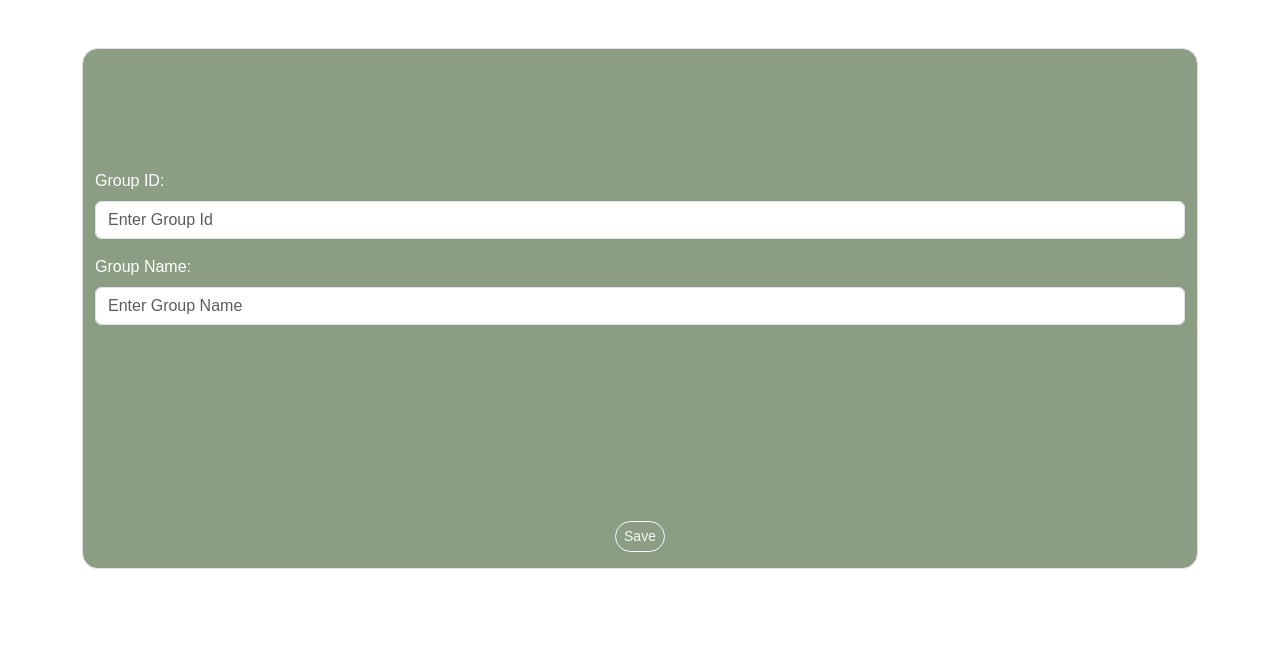
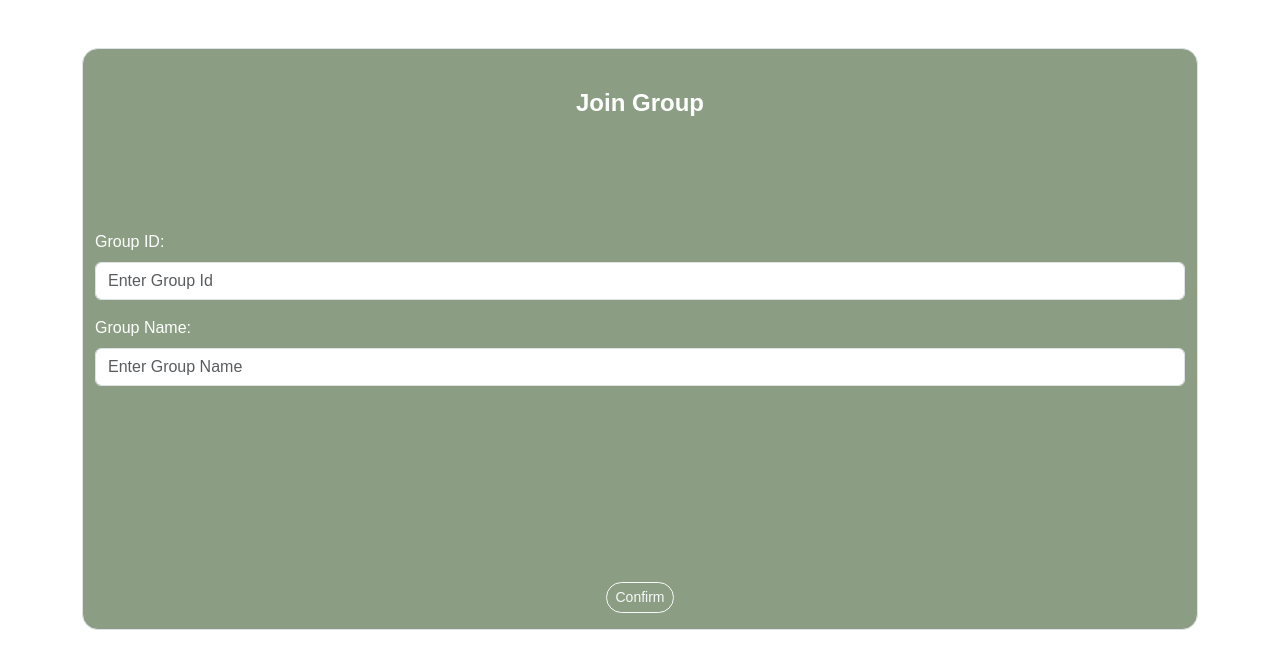
Before and after one commit to brandonhjh/PawfectPals, a Vue app in the folder pawfectpal-frontend/: page /groupAddMember in a window 1280 px wide. Shown: the top 668 px of the page. Built offline with nearby package versions, Linux system fonts and the light colour scheme; no server answers.

Commit message:
added "join group" instead of enter group id and group name

```diff
--- a/pawfectpal-frontend/src/views/Group-add-member-view.vue
+++ b/pawfectpal-frontend/src/views/Group-add-member-view.vue
@@ -1,6 +1,12 @@
 <template lang="html">
-      <div class="container my-5 " >
-    <div id="green-banner" class="container border rounded-4 pt-4 pb-3 " >
+    <div class="container my-5" >
+        <div id="green-banner" class="container border rounded-4 pt-4 pb-3 " >
+            <div class="row text-center  mx-2 px-2 my-2 py-2"><h4><b>
+                Join Group
+            </b>
+            </h4>
+
+        </div>
       <div class="mb-3 mt-5 pt-5 ">
         <label for="groupId" class="form-label">Group ID:</label>
         <input
@@ -27,7 +33,7 @@
               type="submit"
               class="btn btn-outline-light rounded-pill btn-sm"
             >
-              Save
+              Confirm
             </button>
           </div>
           <div class="col"></div>
@@ -44,4 +50,5 @@ export default {
 </script>
 <style lang="css">
 
+
 </style>
```
